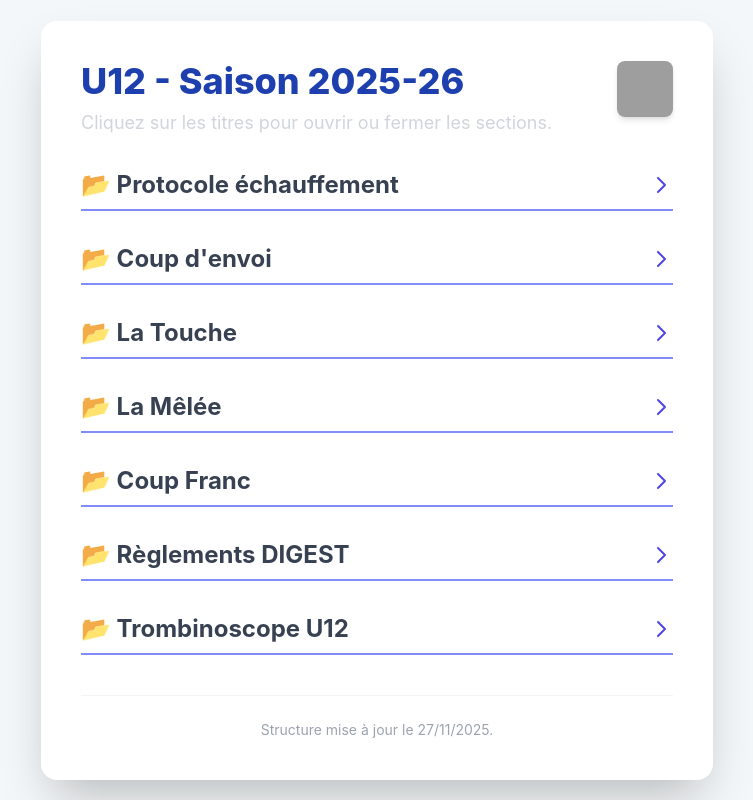
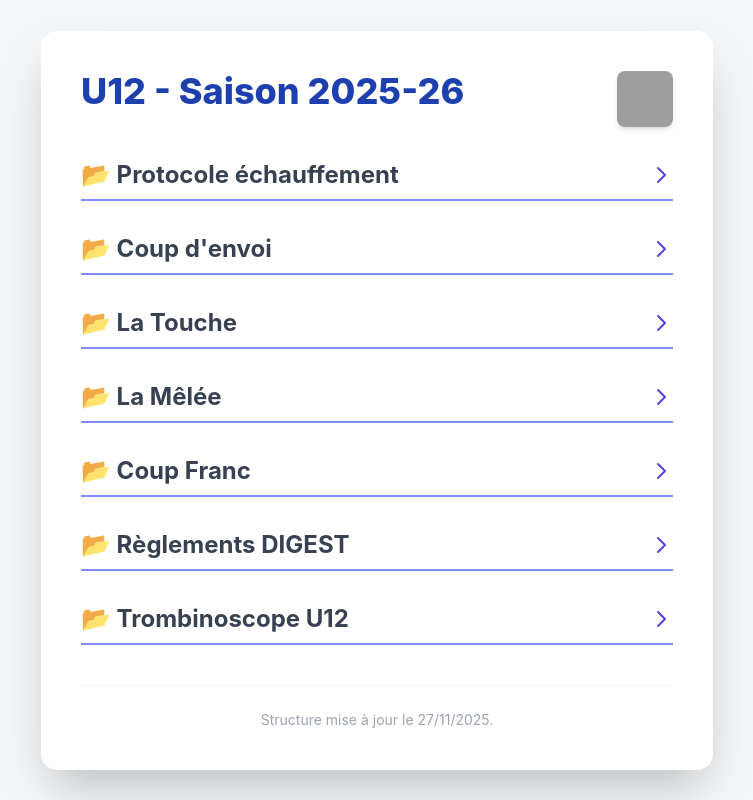
Before and after one commit to denisbastie-coder/U12, a plain HTML site: page index.html in a window 1280 px wide. Shown: the whole page, without its empty margins (263-1016 px from the left). Drawn offline with nearby package versions, Linux system fonts and the light colour scheme; grey boxes are pictures that could not be loaded.

Commit message:
Update index.html

```diff
--- a/index.html
+++ b/index.html
@@ -33,9 +33,7 @@
                 <h1 class="text-3xl md:text-4xl font-extrabold text-blue-800">
                     U12 - Saison 2025-26
                 </h1>
-                <p class="text-gray-300 mt-2 text-lg">
-                    Cliquez sur les titres pour ouvrir ou fermer les sections.
-                </p>
+
             </div>
 
             <!-- Logo en haut à droite -->
```
